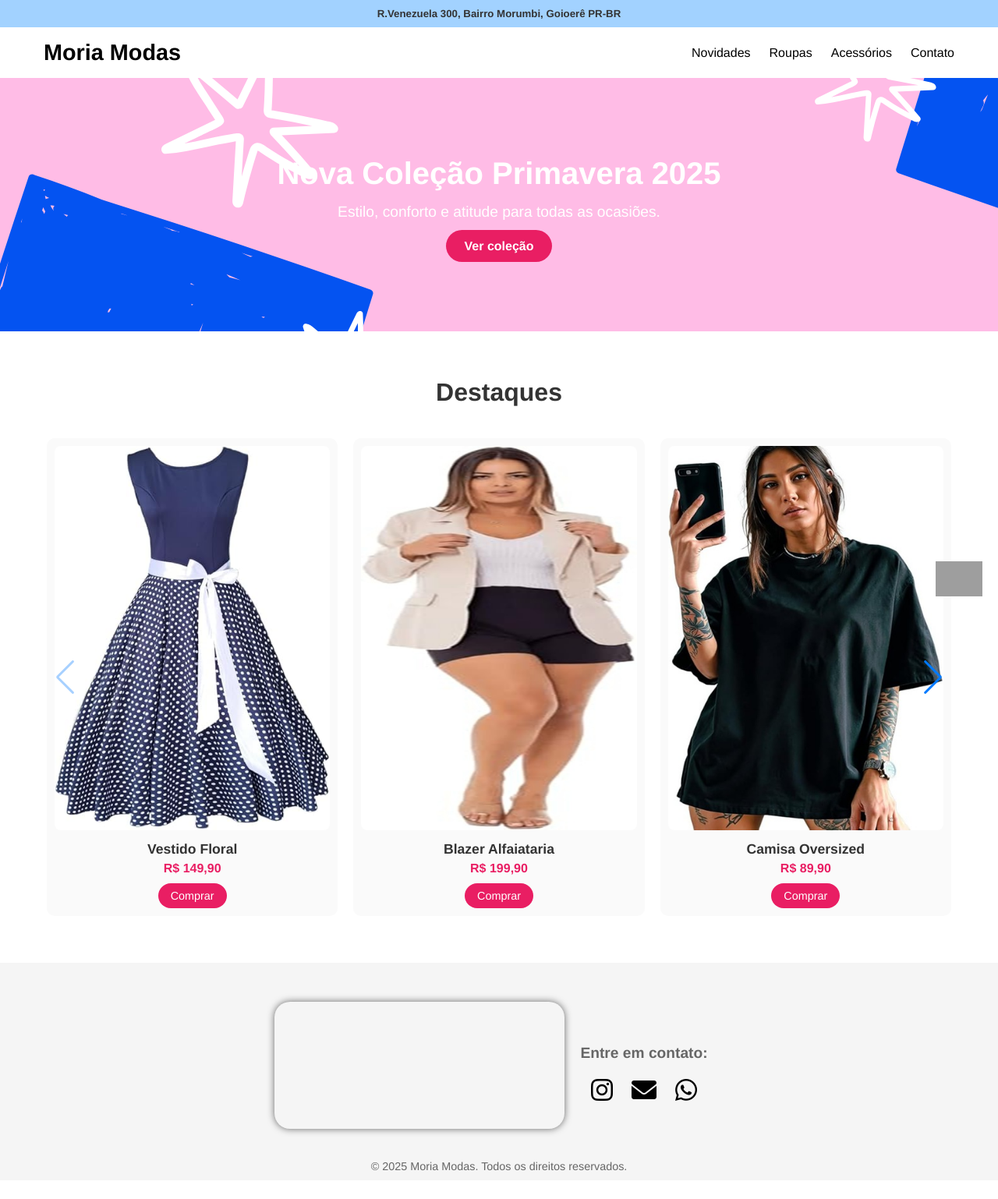
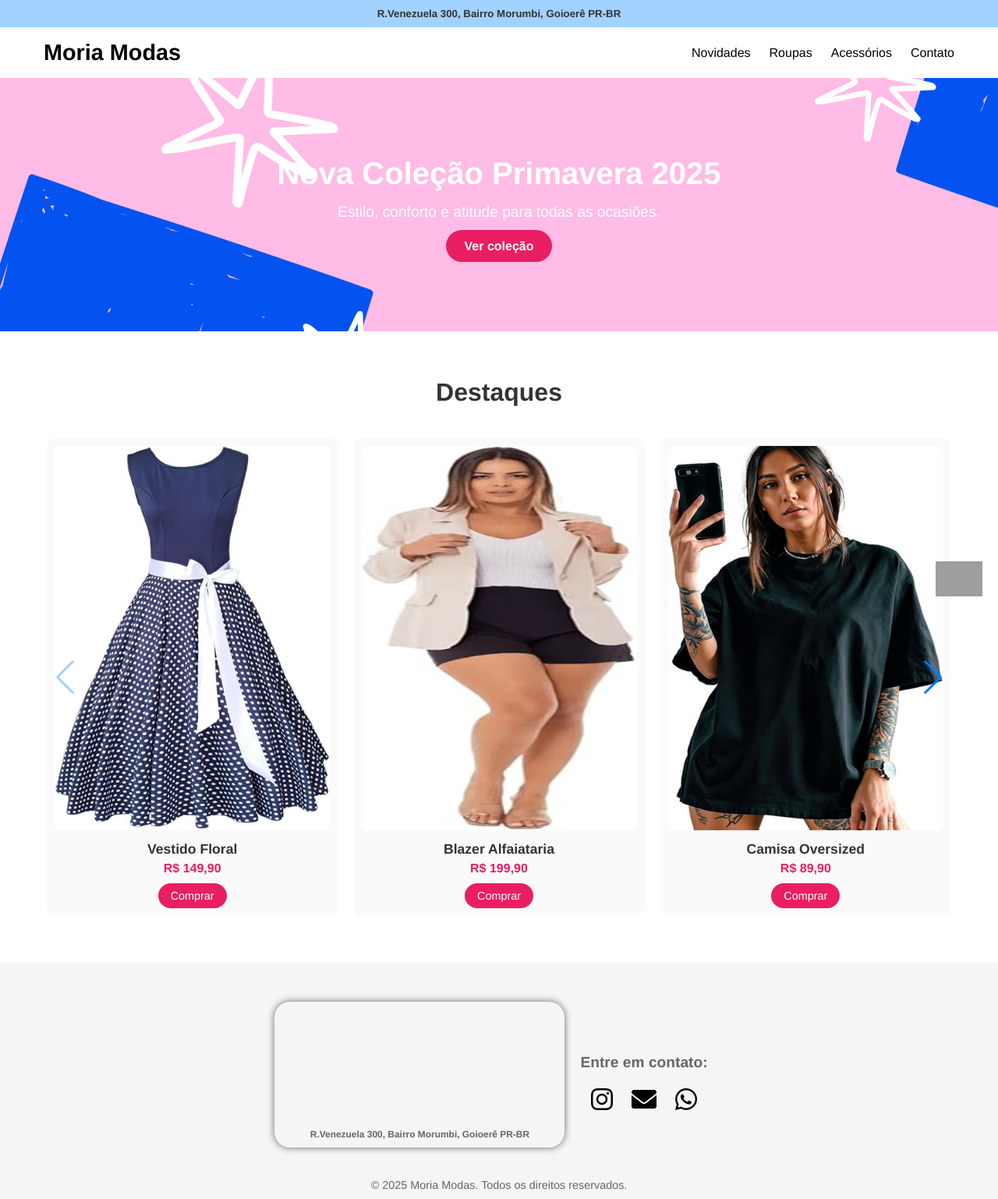
Before and after one commit to JLessio/Projeto-Cliente-real, a PHP site: page / in a window 1280 px wide. Shown: the whole page at 78% size. Before the commit the page ends 1514 px from the top, so only its background shows below. Run offline with PHP 8.4, Linux system fonts and the light colour scheme; grey boxes are pictures that could not be loaded.

Commit message:
personas

```diff
--- a/Site/CSS/style.css
+++ b/Site/CSS/style.css
@@ -175,6 +175,9 @@ header {
   border-radius: 20px;
   box-shadow: #666 0px 0px 10px;
   padding: 5px;
+  h5 {
+    margin: 5px 0;
+  }
 }
 
 /* Responsivo para telas menores */
--- a/Site/index.html
+++ b/Site/index.html
@@ -25,7 +25,7 @@
           <li><a href="#">Novidades</a></li>
           <li><a href="Pages/Roupas/roupas.html">Roupas</a></li>
           <li><a href="#">Acessórios</a></li>
-          <li><a href="#">Contato</a></li>
+          <li><a href="#contato">Contato</a></li>
         </ul>
       </nav>
     </div>
@@ -81,9 +81,10 @@
   </main>
 
   <footer>
-    <div class="sobre">
+    <div class="sobre" id="contato">
       <div class="iframe">
         <iframe src="https://www.google.com/maps/embed?pb=!1m18!1m12!1m3!1d3639.5840587609223!2d-53.02034942499703!3d-24.186315984848612!2m3!1f0!2f0!3f0!3m2!1i1024!2i768!4f13.1!3m3!1m2!1s0x94f28b6c94cc677d%3A0x5b618d961e00d156!2sAv.%20Venezuela%2C%20300%20-%20Jardim%20Morumbi%2C%20Goioer%C3%AA%20-%20PR%2C%2087360-000!5e0!3m2!1spt-BR!2sbr!4v1746657708149!5m2!1spt-BR!2sbr" width="100%" height="100%" style="border:0;" allowfullscreen="" loading="lazy" referrerpolicy="no-referrer-when-downgrade"></iframe>
+        <h5>R.Venezuela 300, Bairro Morumbi, Goioerê PR-BR</h5>
       </div>
       <div class="sobre-container">
       <h3>Entre em contato:</h3>
```
Also changed, not shown: 2 other files.
